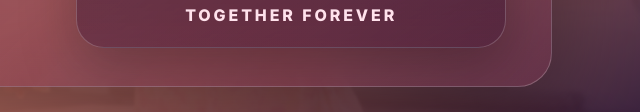
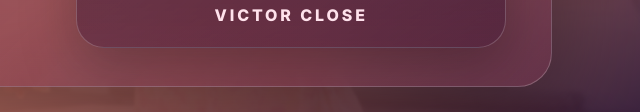
Before and after one commit to nidder/Countdown-House, a plain HTML site: page index.html in a window 1280 px wide. Shown: the part 806-918 px from the top of the page, 608-1248 px from the left. Drawn offline with Linux system fonts and the light colour scheme; files whose address does not match are found by name.

Commit message:
Update index.html

```diff
--- a/index.html
+++ b/index.html
@@ -57,7 +57,7 @@
         </div>
         <div class="visual">
           <div class="polaroid"><img src="victor-close-fab-github-pages/assets/uzair-nida.jpg" alt="Uzair and Nida" /><div class="flowers left">🌸</div><div class="flowers">💐</div></div>
-          <div class="home-card"><div class="house"></div><div class="address">Together forever</div></div>
+          <div class="home-card"><div class="house"></div><div class="address">Victor Close</div></div>
         </div>
       </div>
     </section>
```
